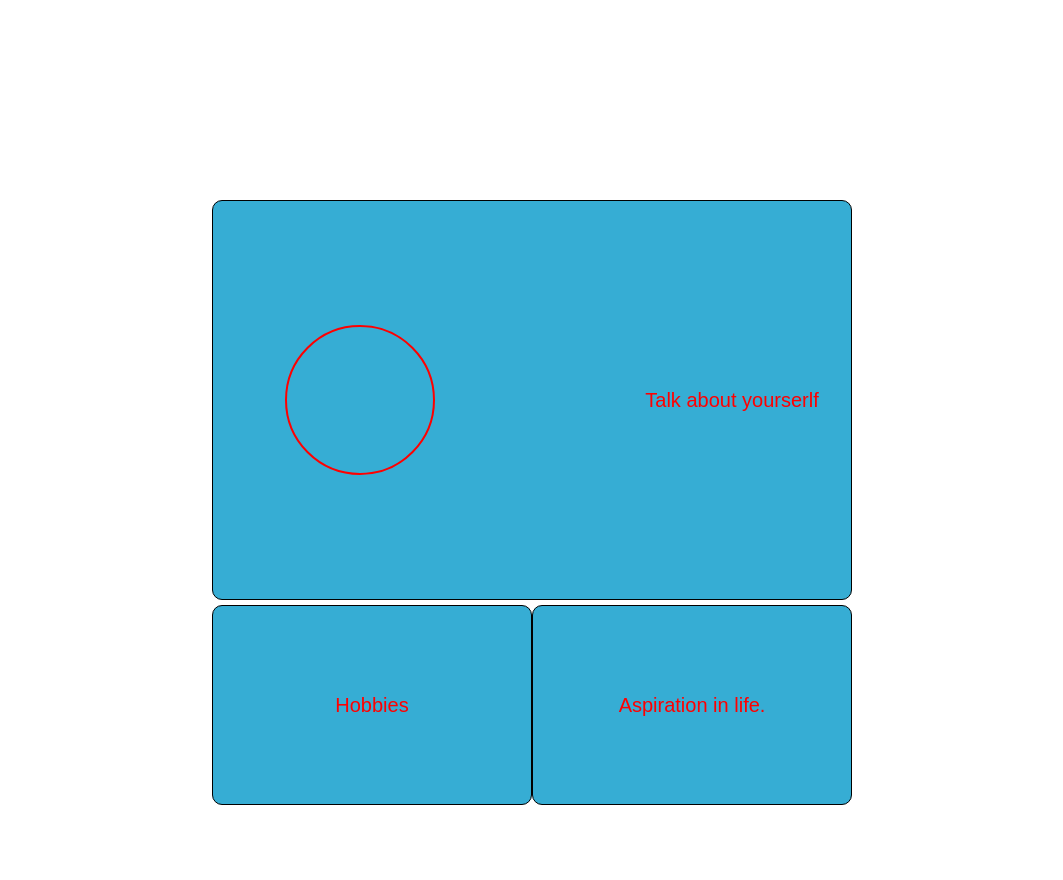
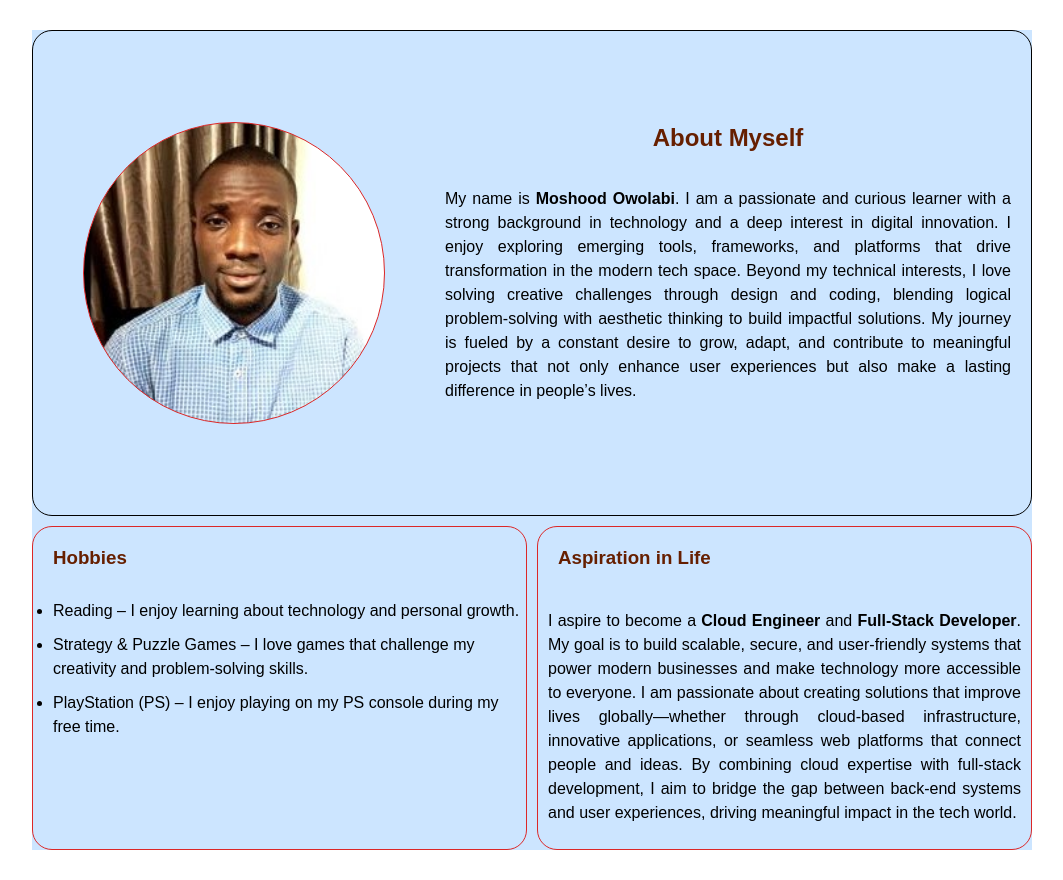
Before and after one commit to MSbumex/Personal_Profile_Webpage, a plain HTML site: page index.html in a window 1280 px wide. Shown: the whole page, without its empty margins (108-1171 px from the left). Before the commit the page ends 805 px from the top, so only its background shows below. Drawn offline with Linux system fonts and the light colour scheme.

Commit message:
update files

```diff
--- a/index.html
+++ b/index.html
@@ -1,20 +1,55 @@
 <!DOCTYPE html>
 <html lang="en">
-<head>
-    <meta charset="UTF-8">
-    <meta name="viewport" content="width=device-width, initial-scale=1.0">
-    <title>Grid</title>
-    <link rel="stylesheet" href="style.css">
-</head>
-<body>
+  <head>
+    <meta charset="UTF-8" />
+    <meta name="viewport" content="width=device-width, initial-scale=1.0" />
+    <title>Personal Profile</title>
+    <link rel="stylesheet" href="style.css" />
+  </head>
+  <body>
+    <div class="container">
+      <!--- Intro -->
+      <div class="about">
+        <div class="circle"></div>
+        <div class="intro">
+          <h2>About Myself</h2>
+          <p>
+  My name is <strong>Moshood Owolabi</strong>.
+  I am a passionate and curious learner with a strong background in technology and a deep interest in digital innovation.
+  I enjoy exploring emerging tools, frameworks, and platforms that drive transformation in the modern tech space.
+  Beyond my technical interests, I love solving creative challenges through design and coding, blending logical problem-solving with aesthetic thinking to build impactful solutions.
+  My journey is fueled by a constant desire to grow, adapt, and contribute to meaningful projects that not only enhance user experiences but also make a lasting difference in people’s lives.
+</p>
+        </div>
+      </div>
 
-    <div class="container">
-        <div class="item about">
-            <div class="circle"></div>
-            <p>Talk about yourserlf</p>
-        </div>
-        <div class="item"><p>Hobbies</p></div>
-        <div class="item"> <p>Aspiration in life. </p></div>
+      <!--bottom -->
+
+          <!-- Hobbies -->
+        <div class="item-box hobbies">
+
+<h3>Hobbies</h3>
+  <ul>
+        <li>Reading – I enjoy learning about technology and personal growth.</li>
+        <li>Strategy & Puzzle Games – I love games that challenge my creativity and problem-solving skills.</li>
+        <li>PlayStation (PS) – I enjoy playing on my PS console during my free time.</li>
+      </ul>
+</div>
+<div class="item-box aspire">
+        <h3>Aspiration in Life</h3>
+        <p> I aspire to become a <strong>Cloud Engineer</strong> and
+    <strong>Full-Stack Developer</strong>. My goal is to build scalable, secure, and user-friendly systems
+    that power modern businesses and make technology more accessible
+    to everyone. I am passionate about creating solutions that improve
+    lives globally—whether through cloud-based infrastructure,
+    innovative applications, or seamless web platforms that connect
+    people and ideas. By combining cloud expertise with full-stack
+    development, I aim to bridge the gap between back-end systems
+    and user experiences, driving meaningful impact in the tech world.
+  </p>
+      </div>
     </div>
-</body>
+      </div>
+
+  </body>
 </html>
--- a/style.css
+++ b/style.css
@@ -1,17 +1,34 @@
 :root {
-  --background-color: rgb(54, 173, 212);
-  --text-color: red;
-  --border-color1: black;
-  --border-color2: red;
+  --bg-color: #cce5ff;
+  --text-color: #e73434;
+  --border-color1: #dc2828;
+  --border-color2: #000000;
+
 }
 
 * {
   margin: 0;
   padding: 0;
   box-sizing: border-box;
+  font-family: Arial, Helvetica, sans-serif;
+}
+body {
+ /* padding: 20px; */
 }
 
-.container {
+
+.container{
+  display: grid;
+  grid-template-columns: 1fr 1fr;
+  grid-template-rows: 1.5fr 1fr;
+  gap: 10px;
+  max-width: 1000px;
+  width: 100%;
+  margin: 30px auto;
+  background-color: var(--bg-color);
+}
+
+/* .container {
   display: grid;
   grid-template-columns: 1fr 1fr ;
   grid-template-rows: 400px 200px;
@@ -21,9 +38,9 @@
   margin: auto;
   margin-top: 200px;
 
-}
+} */
 
-.item {
+/* .item {
   border: 1px solid var(--border-color1);
   background-color: var(--background-color);
   color: var(--text-color);
@@ -31,55 +48,146 @@
   display: flex;
   justify-content: center;
   align-items: center;
+} */
+
+.about{
+  display: flex;
+  justify-content: center;
+  grid-column: span 2;
+  align-items: center;
+  background-color: var(--bg-color);
+  border:  1px solid var(--border-color2);
+  border-radius: 20px;
+
 }
 
-.about {
+
+/* .about {
   grid-column: span 2;
   display: flex;
   flex-wrap: wrap;
   /* justify-content: center;
   align-items: center;
-  padding: 20px; */
+  padding: 20px;
+} */
 
-
-}
 .circle {
-  height: 150px;
-  width: 150px;
-  border: 2px solid var(--border-color2);
+  height: 200px;
+  width: 250px;
+  border: 1px solid var(--border-color1);
   border-radius: 50%;
-  margin: 50px;
-  margin-right: 200px;
+  margin-right: 20px;
+  margin-left: 50px;
+  background-image: url(./assets/media/small.jpg);
+  background-size: cover;
+  background-position: center;
+  justify-self: center;
+  padding: 150px;
 
 }
 
-.about p {
+.intro{
+  padding-left: 20px;
   text-align: center;
-  margin: 0;
-  padding: 10px
+}
+
+.intro h2 {
+  margin-bottom: 15px;
+  font-size: 24px;
+  color: #661f00;
+}
+
+
+.intro p {
+
+  margin-bottom: 0 50px 10px;
+  line-height: 1.5;
+  font-size: 1em;
+  text-align: justify;
+ padding: 20px 20px 20px 20px;
+}
+
+
+
+ /* Bottom Section */
+.bottom{
+  margin-bottom: 0;
+  display: flex;
+  flex-direction: row;
+  gap: 10px ;
 
 }
 
-h3,
-p {
-  font-family: Arial, Helvetica, sans-serif;
-  font-size: 20px;
+.item-box{
+  border: 1px solid var(--border-color1); ;
+  border-radius: 20px;
 }
 
-p {
-  text-align: center;
+.item-box h3{
+  margin-bottom: 10px;
+  color: #661f00;
+  padding: 20px;
 }
 
-@media (max-width: 600px) {
+.item-box ul{
+  padding-left: 20px;
+  padding-bottom: 100px;
+}
+
+.item-box ul li {
+  margin-bottom: 10px;
+  line-height: 1.5;
+  font-size: 1em;
+}
+
+.aspire p{
+  line-height: 1.5;
+  font-size: 1em;
+  text-align: justify;
+  padding: 10px;
+}
+
+@media (max-width: 768px) {
 
     .container {
+      display: flex;
+      flex-direction: column;
         width: 100%;
-        grid-template-columns: 1fr;
-        height: auto;
+        gap: 15px;
+
 }
 
-.about p {
-  margin: 10px;
+
+.about {
+  display: flex;
+  flex-direction: column;
+}
+.circle{
+  margin: 10px auto;
+  width: 180px;
+  height: 180px;
+  padding:  0;
+}
+
+.intro{
+  margin-top: 20px;
+  padding: 0px 20px;
+  line-height: 1.5;
+}
+
+.intro p{
+  font-size: 1em;
+  line-height: 1.5;
 
 }
+
+.item-box{
+padding: 20px 20px;
 }
+
+.item-box h3{
+  padding: 10px;
+  font-size: 1em;
+}
+
+}
```
Also changed, not shown: assets/media/small.jpg (added).
